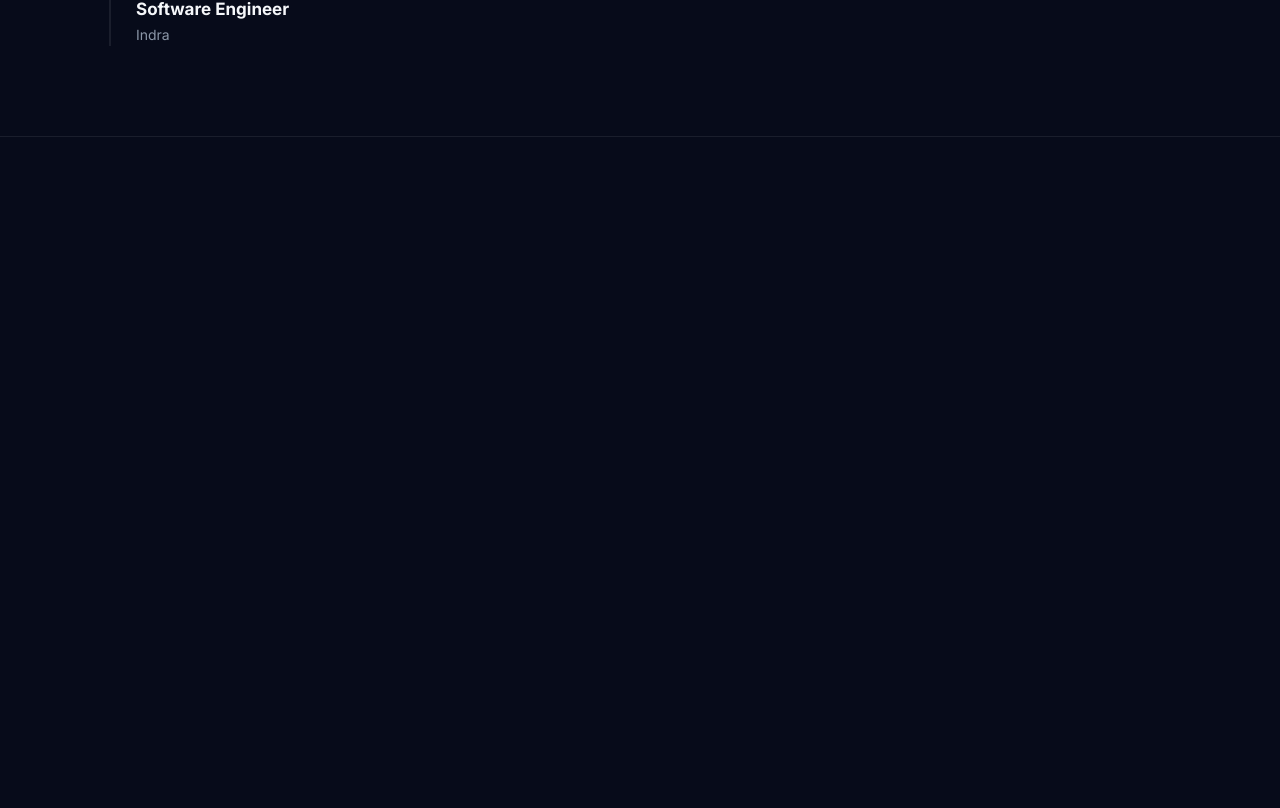
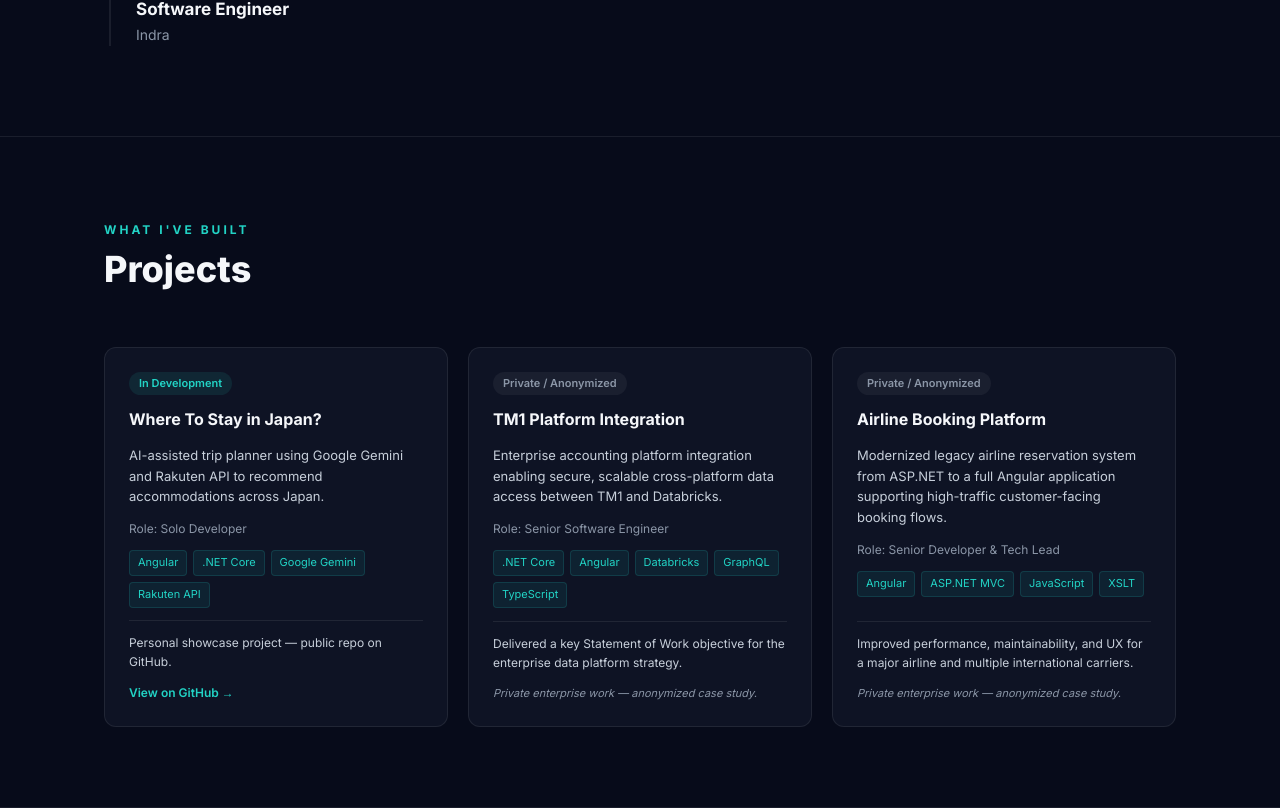
Before and after one commit to davedecena01/PortfolioWeb, an Angular app: page / in a window 1280 px wide. Shown: the part 3200-4008 px from the top of the page. Before the commit the page ends 3337 px from the top, so only its background shows below. Built offline with nearby package versions, Linux system fonts and the light colour scheme.

Commit message:
feat: add ProjectsComponent

```diff
--- /dev/null
+++ b/src/app/features/projects/projects.component.html
@@ -0,0 +1,29 @@
+<app-section-wrapper sectionId="projects">
+  <span class="section-label">What I've Built</span>
+  <h2 class="section-title">Projects</h2>
+
+  <div class="projects-grid">
+    @for (project of projects; track project.name) {
+      <div class="project-card">
+        <span class="project-status" [class]="'status-' + project.status">
+          {{ statusLabel(project.status) }}
+        </span>
+        <h3 class="project-name">{{ project.name }}</h3>
+        <p class="project-summary">{{ project.shortDescription }}</p>
+        <p class="project-role">Role: {{ project.role }}</p>
+        <div class="project-stack">
+          @for (tech of project.stack; track tech) {
+            <span class="stack-tag">{{ tech }}</span>
+          }
+        </div>
+        <p class="project-impact">{{ project.impact }}</p>
+        @if (project.repoUrl) {
+          <a [href]="project.repoUrl" target="_blank" rel="noopener noreferrer" class="project-link">View on GitHub →</a>
+        }
+        @if (project.visibilityNote) {
+          <p class="visibility-note">{{ project.visibilityNote }}</p>
+        }
+      </div>
+    }
+  </div>
+</app-section-wrapper>
--- /dev/null
+++ b/src/app/features/projects/projects.component.scss
@@ -0,0 +1,98 @@
+@use '../../../styles/variables' as *;
+
+.projects-grid {
+  display: grid;
+  grid-template-columns: repeat(3, 1fr);
+  gap: 20px;
+}
+
+.project-card {
+  background: $surface;
+  border: 1px solid $border;
+  border-radius: $radius-lg;
+  padding: 24px;
+  display: flex;
+  flex-direction: column;
+  gap: 12px;
+  transition: border-color $transition-base;
+
+  &:hover { border-color: rgba(34, 211, 197, 0.3); }
+}
+
+.project-status {
+  display: inline-block;
+  font-size: 11px;
+  font-weight: 600;
+  padding: 3px 10px;
+  border-radius: $radius-full;
+  width: fit-content;
+
+  &.status-in-development {
+    background: rgba(34, 211, 197, 0.1);
+    color: $accent;
+  }
+
+  &.status-private {
+    background: rgba(255, 255, 255, 0.05);
+    color: $muted;
+  }
+
+  &.status-public {
+    background: rgba(34, 211, 197, 0.1);
+    color: $accent;
+  }
+}
+
+.project-name {
+  font-size: 16px;
+  font-weight: 700;
+  color: $heading;
+}
+
+.project-summary {
+  font-size: 13px;
+  color: $body;
+  line-height: 1.6;
+}
+
+.project-role {
+  font-size: 12px;
+  color: $muted;
+}
+
+.project-stack {
+  display: flex;
+  flex-wrap: wrap;
+  gap: 6px;
+}
+
+.stack-tag {
+  font-size: 11px;
+  color: $accent;
+  background: rgba(34, 211, 197, 0.08);
+  border: 1px solid rgba(34, 211, 197, 0.15);
+  padding: 3px 8px;
+  border-radius: 4px;
+}
+
+.project-impact {
+  font-size: 12px;
+  color: $body;
+  border-top: 1px solid $border;
+  padding-top: 12px;
+  margin-top: auto;
+}
+
+.project-link {
+  font-size: 12px;
+  color: $accent;
+  font-weight: 600;
+
+  &:hover { text-decoration: underline; }
+}
+
+.visibility-note {
+  font-size: 11px;
+  color: $muted;
+  font-style: italic;
+}
--- /dev/null
+++ b/src/app/features/projects/projects.component.ts
@@ -0,0 +1,19 @@
+import { Component } from '@angular/core';
+import { SectionWrapperComponent } from '../../shared/ui/section-wrapper/section-wrapper.component';
+import { PROJECT_ITEMS } from '../../core/constants/projects.constants';
+import { ProjectItem } from '../../core/models/models';
+
+@Component({
+  selector: 'app-projects',
+  standalone: true,
+  imports: [SectionWrapperComponent],
+  templateUrl: './projects.component.html',
+  styleUrls: ['./projects.component.scss'],
+})
+export class ProjectsComponent {
+  readonly projects: ProjectItem[] = PROJECT_ITEMS;
+
+  statusLabel(status: ProjectItem['status']): string {
+    return { 'public': 'Public', 'private': 'Private / Anonymized', 'in-development': 'In Development' }[status];
+  }
+}
--- a/src/app/layout/shell/shell.component.html
+++ b/src/app/layout/shell/shell.component.html
@@ -4,4 +4,5 @@
   <app-about></app-about>
   <app-skills></app-skills>
   <app-experience></app-experience>
+  <app-projects></app-projects>
 </main>
--- a/src/app/layout/shell/shell.component.ts
+++ b/src/app/layout/shell/shell.component.ts
@@ -4,13 +4,14 @@ import { HomeComponent } from '../../features/home/home.component';
 import { AboutComponent } from '../../features/about/about.component';
 import { SkillsComponent } from '../../features/skills/skills.component';
 import { ExperienceComponent } from '../../features/experience/experience.component';
+import { ProjectsComponent } from '../../features/projects/projects.component';
 import { ScrollSpyService } from '../../shared/ui/scroll-spy/scroll-spy.service';
 import { NAV_ITEMS } from '../../core/constants/nav.constants';
 
 @Component({
   selector: 'app-shell',
   standalone: true,
-  imports: [HeaderComponent, HomeComponent, AboutComponent, SkillsComponent, ExperienceComponent],
+  imports: [HeaderComponent, HomeComponent, AboutComponent, SkillsComponent, ExperienceComponent, ProjectsComponent],
   templateUrl: './shell.component.html',
   styleUrls: ['./shell.component.scss'],
 })
```
Also changed, not shown: 1 other file (tests, documents, lock files or other folders).
